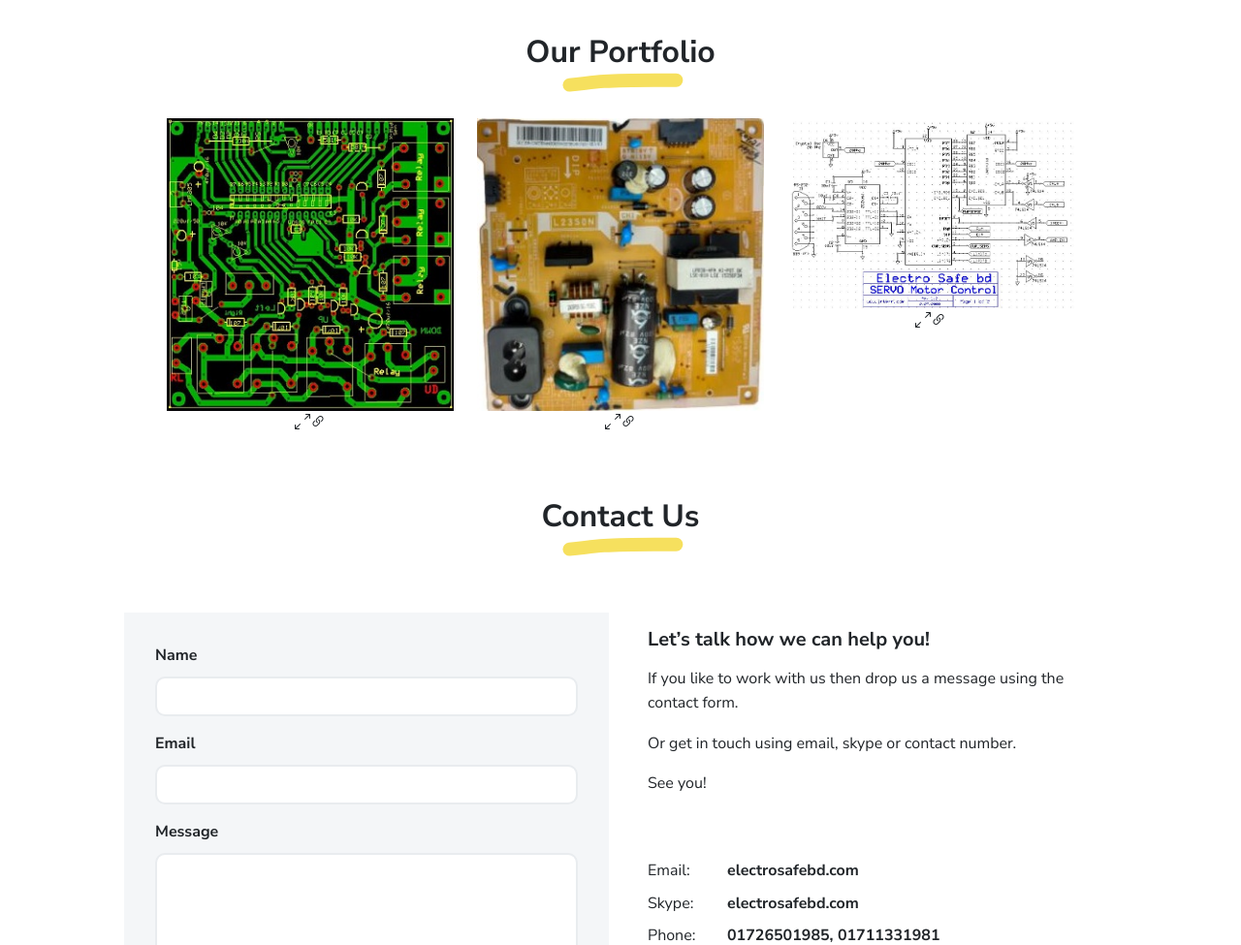
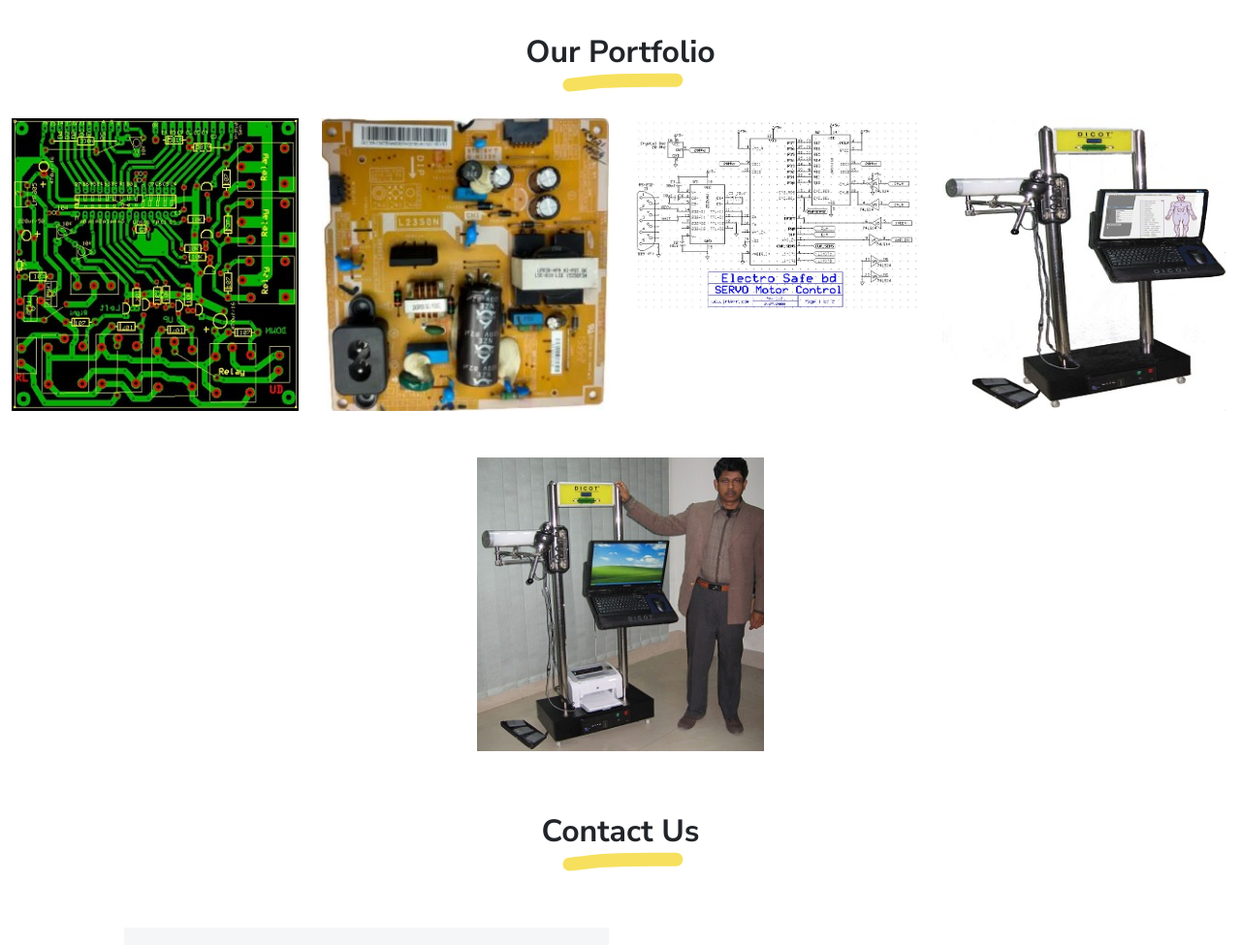
Before and after one commit to nadim1212/electro_safe, a plain HTML site: page index.html in a window 1280 px wide. Shown: the part 2960-3935 px from the top of the page at 97% size. Drawn offline with Linux system fonts and the light colour scheme.

Commit message:
image updated

```diff
--- a/index.html
+++ b/index.html
@@ -230,8 +230,7 @@
           <div class="gallery-item h-100">
             <img src="images/portfolio/1.JPG" class="img-fluid" alt="">
             <div class="gallery-links d-flex align-items-center justify-content-center">
-              <a href="assets/img/gallery/gallery-1.jpg" title="Gallery 1" class="glightbox preview-link"><i class="bi bi-arrows-angle-expand"></i></a>
-              <a href="gallery-single.html" class="details-link"><i class="bi bi-link-45deg"></i></a>
+
             </div>
           </div>
         </div><!-- End Gallery Item -->
@@ -239,8 +238,7 @@
           <div class="gallery-item h-100">
             <img src="images/portfolio/2.JPG" class="img-fluid" alt="">
             <div class="gallery-links d-flex align-items-center justify-content-center">
-              <a href="assets/img/gallery/gallery-2.jpg" title="Gallery 2" class="glightbox preview-link"><i class="bi bi-arrows-angle-expand"></i></a>
-              <a href="gallery-single.html" class="details-link"><i class="bi bi-link-45deg"></i></a>
+
             </div>
           </div>
         </div><!-- End Gallery Item -->
@@ -248,12 +246,27 @@
           <div class="gallery-item h-100">
             <img src="images/portfolio/3.JPG" class="img-fluid" alt="">
             <div class="gallery-links d-flex align-items-center justify-content-center">
-              <a href="assets/img/gallery/gallery-3.jpg" title="Gallery 3" class="glightbox preview-link"><i class="bi bi-arrows-angle-expand"></i></a>
-              <a href="gallery-single.html" class="details-link"><i class="bi bi-link-45deg"></i></a>
+
             </div>
           </div>
         </div><!-- End Gallery Item -->
+        <div class="col-xl-3 col-lg-4 col-md-6">
+          <div class="gallery-item h-100">
+            <img src="images/portfolio/4.jpg" class="img-fluid" alt="">
+            <div class="gallery-links d-flex align-items-center justify-content-center">
 
+
+            </div>
+          </div>
+        </div><!-- End Gallery Item -->
+        <div class="col-xl-3 col-lg-4 col-md-6">
+          <div class="gallery-item h-100">
+            <img src="images/portfolio/5.jpg" class="img-fluid" alt="">
+            <div class="gallery-links d-flex align-items-center justify-content-center">
+
+            </div>
+          </div>
+        </div><!-- End Gallery Item -->
           </div>
 
     </div>
```
Also changed, not shown: images/AA.jpg, images/Shilpi_2023 (1).jpg, images/portfolio/4.jpg (added), images/portfolio/5.jpg (added).
